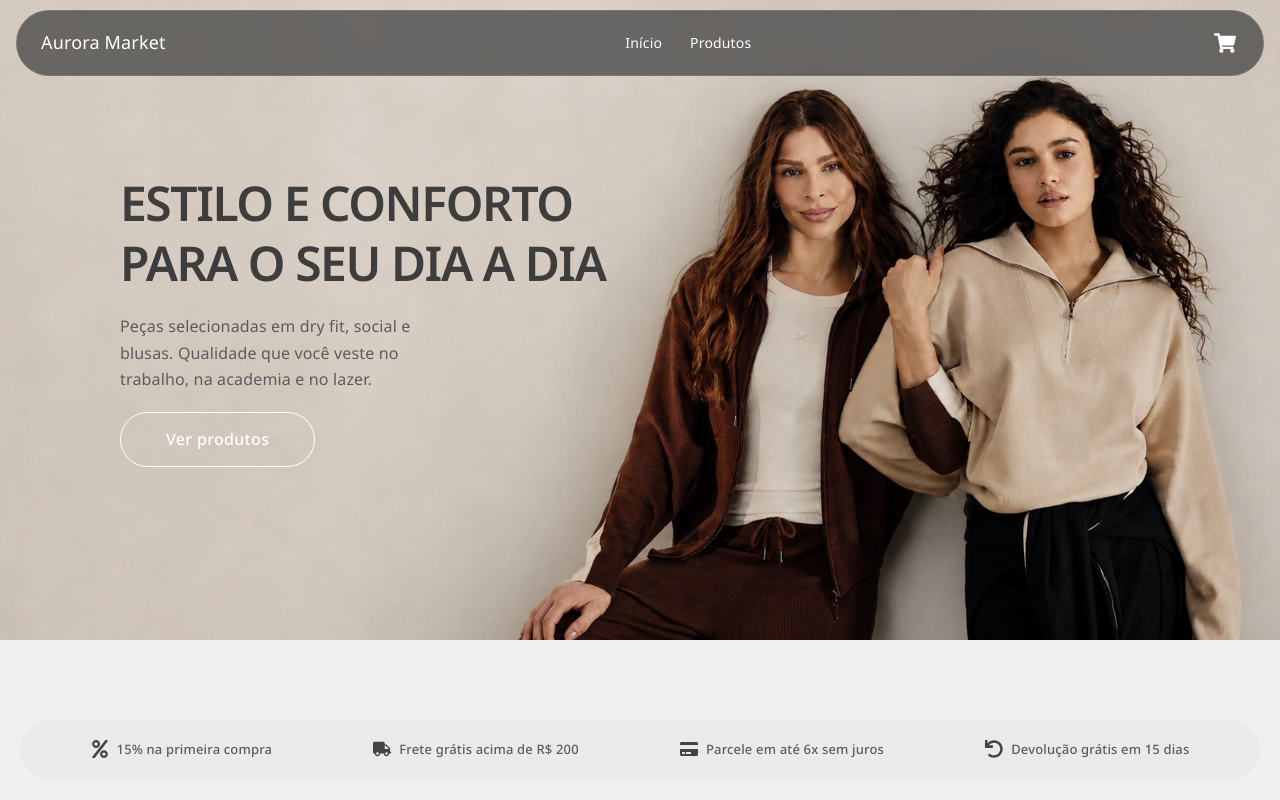
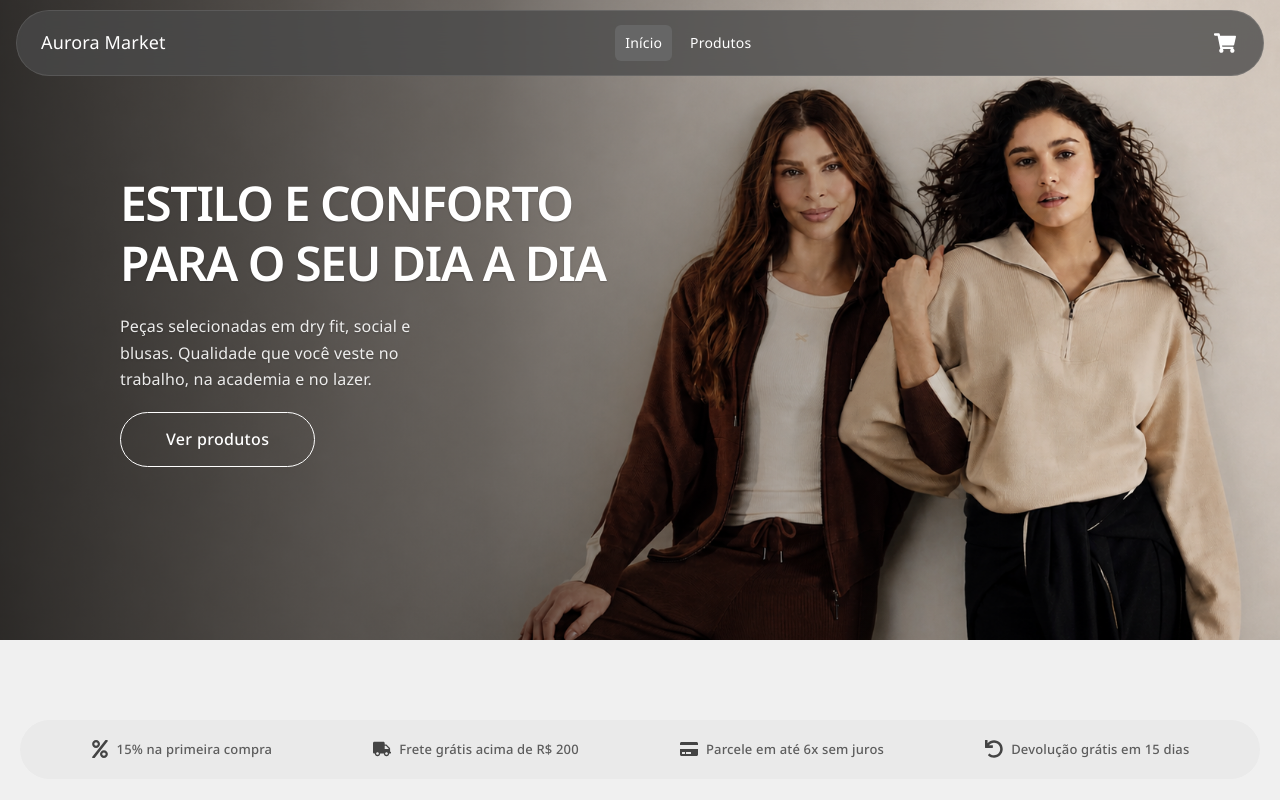
Before and after one commit to CAdagoberto/ecommerce_teste, a React (Vite) app: page / in a window 1280 px wide. Shown: the top 800 px of the page. Built offline with nearby package versions, Linux system fonts and the light colour scheme; no server answers.

Commit message:
Ajustando hero content

```diff
--- a/src/components/home/heroInicio.module.css
+++ b/src/components/home/heroInicio.module.css
@@ -1,4 +1,5 @@
 .sectionHero {
+    position: relative;
     width: 100%;
     min-height: 80vh;
     display: flex;
@@ -13,7 +14,25 @@
     background-repeat: no-repeat;
 }
 
+/* escurece o lado do texto (gradiente) sem tapar toda a imagem */
+.sectionHero::before {
+    content: '';
+    position: absolute;
+    inset: 0;
+    z-index: 0;
+    pointer-events: none;
+    background: linear-gradient(
+        90deg,
+        rgba(0, 0, 0, 0.78) 0%,
+        rgba(0, 0, 0, 0.5) 38%,
+        rgba(0, 0, 0, 0.18) 62%,
+        transparent 85%
+    );
+}
+
 .heroContent {
+    position: relative;
+    z-index: 1;
     width: 50%;
     max-width: 36rem;
     min-height: 0;
@@ -27,18 +46,20 @@
 .heroContent h1 {
     font-size: 3rem;
     font-weight: 900;
-    color: var(--texto-principal, #3d3d3d);
+    color: #fff;
     line-height: 1.25;
     letter-spacing: -0.03em;
     text-transform: uppercase;
+    text-shadow: 0 1px 2px rgba(0, 0, 0, 0.25);
 }
 
 .heroContent p {
     font-size: 1rem;
     font-weight: 400;
     line-height: 1.65;
-    color: var(--texto-suave, #5c5c5c);
+    color: rgba(255, 255, 255, 0.9);
     max-width: 36ch;
+    text-shadow: 0 1px 2px rgba(0, 0, 0, 0.2);
 }
 
 .heroContent .botaoCta {
@@ -79,7 +100,16 @@
         max-width: none;
     }
 
-    .sectionHero  {
+    .sectionHero {
         padding: 0 16px;
     }
+
+    .sectionHero::before {
+        background: linear-gradient(
+            180deg,
+            rgba(0, 0, 0, 0.55) 0%,
+            rgba(0, 0, 0, 0.42) 45%,
+            rgba(0, 0, 0, 0.22) 100%
+        );
+    }
 }
```
